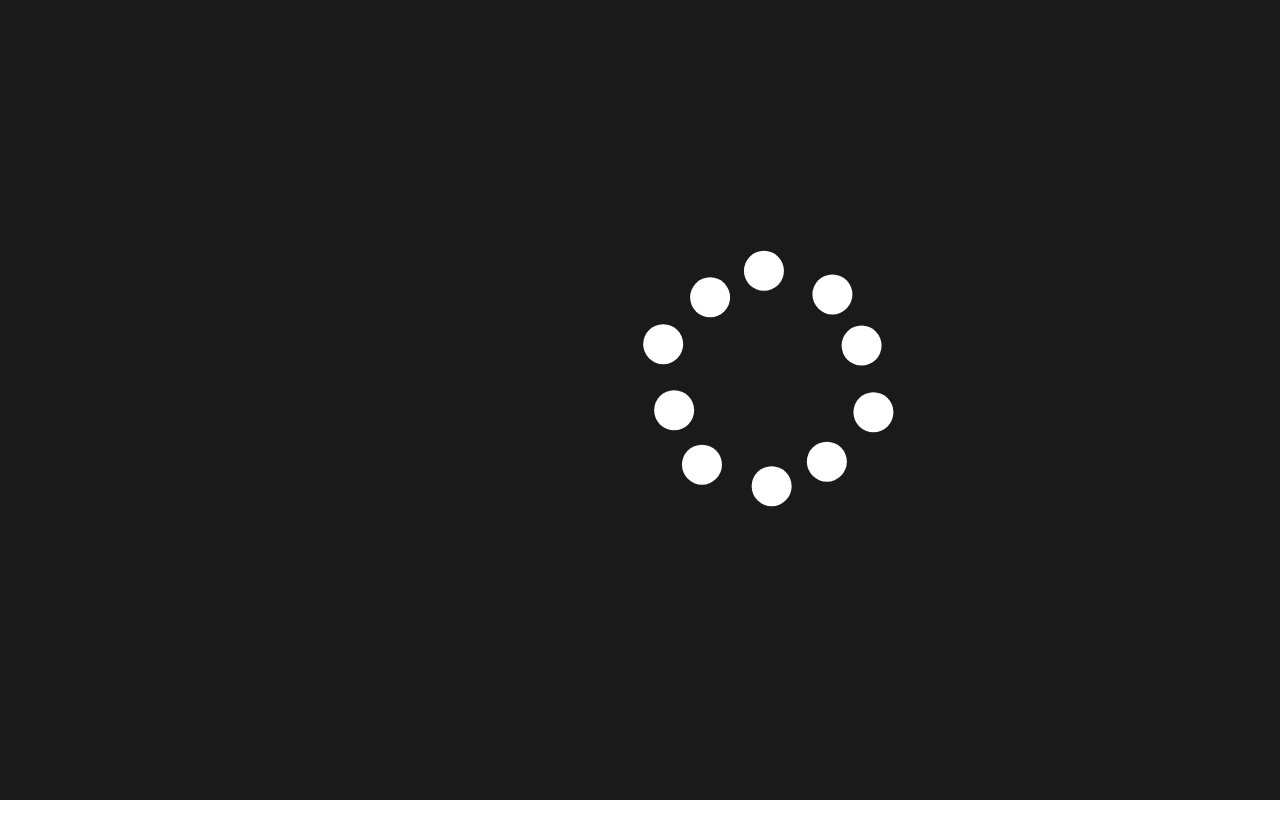
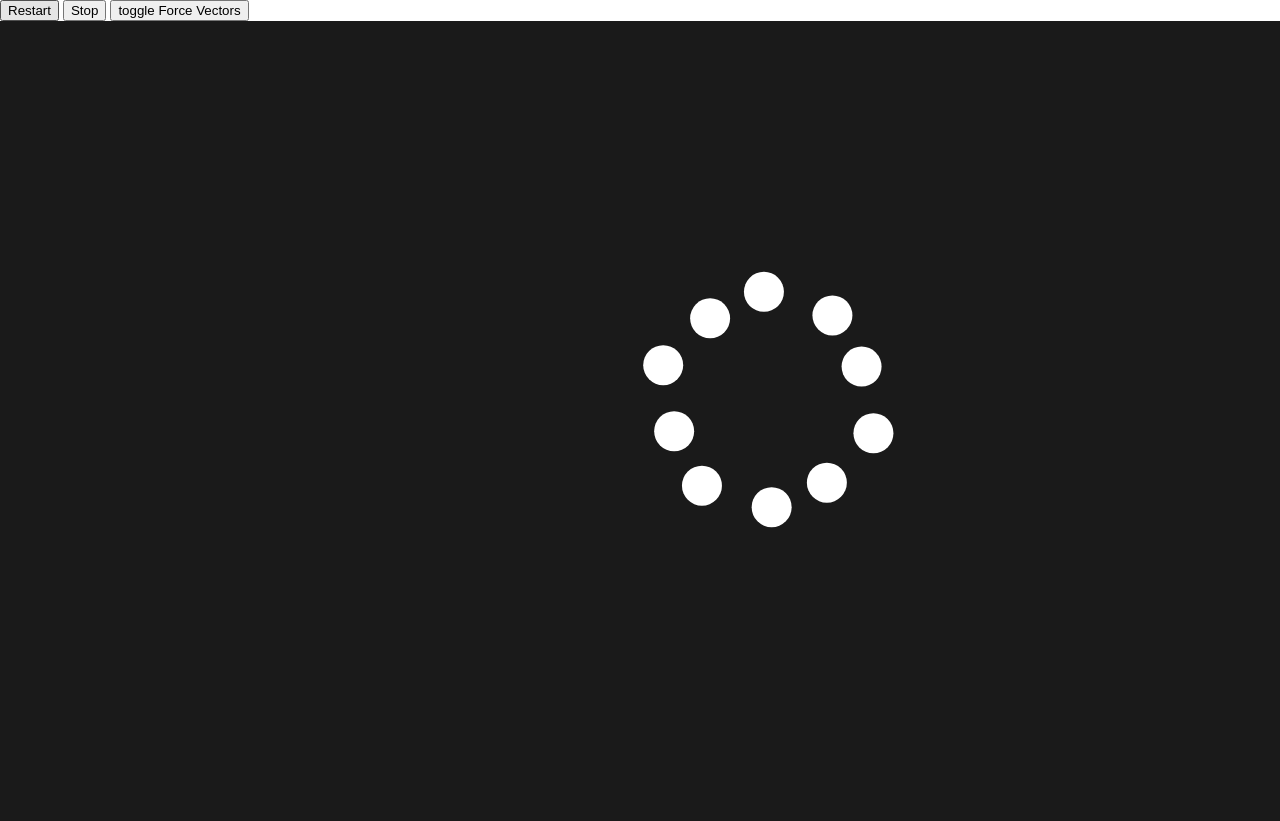
Before and after one commit to omega-lua/attraction-repulsion-system, a plain HTML site: page index.html in a window 1280 px wide. Before the commit the page ends 800 px from the top, so only its background shows below. Drawn offline with Linux system fonts and the light colour scheme.

Commit message:
add UI buttons (Restart, Stop, toggle force vectors)

```diff
--- a/index.html
+++ b/index.html
@@ -15,7 +15,9 @@
     </style>
   </head>
   <body>
-    <div id="output"></div>
+    <button onclick="location.reload()">Restart</button>
+    <button onclick="stopLoop()">Stop</button>
+    <button onclick="toggleForceVectors()">toggle Force Vectors</button>
     <canvas id="canvas"></canvas>
     <script src="simulation.js"></script>
   </body>
--- a/simulation.js
+++ b/simulation.js
@@ -5,11 +5,13 @@ let Particles = [];
 let simulationFrequency = 60;
 let simulationUpdateInterval = 1000 / simulationFrequency;
 let lastSimulationUpdate = 0;
-2
+let animationID;
+
 // visual canvas settings
 let canvasFrequency = 60;
 let canvasUpdateInterval = 1000 / canvasFrequency;
 let lastCanvasUpdate = 0;
+let showForceVectors = false;
 
 //setting up canvas
 const canvas = document.getElementById('canvas');
@@ -115,7 +117,7 @@ function drawForceVectors(Particles) {
     let y = particle.y;
 
     // Draw the force vector as a line
-    let multiplier = 50;
+    let multiplier = 60;
     ctx.beginPath();
     ctx.moveTo(x, y);  // Start the line from the particle's position
     ctx.lineTo(x + particle.vx * multiplier, y + particle.vy * multiplier);  // End the line at the force vector's end
@@ -134,7 +136,7 @@ function updateCanvas() {
   for (let i = 0; i < n; i++) { drawParticle(Particles[i]) }
 
   //DEBUG: draw force vectors
-  //drawForceVectors(Particles);
+  if (showForceVectors) { drawForceVectors(Particles) }
 }
 
 function loop(timestamp) {
@@ -148,11 +150,20 @@ function loop(timestamp) {
     if (timestamp - lastCanvasUpdate >= canvasUpdateInterval) {
       updateCanvas();
       lastCanvasUpdate = timestamp;
-      //return //to run loop only once
     }
 
     // tell browser to call function at every frame
-    requestAnimationFrame(loop);
+    animationID = requestAnimationFrame(loop);
+}
+
+// functions for UI elements
+function stopLoop() {
+  cancelAnimationFrame(animationID); // Stop animation loop
+  console.log("Animation stopped.");
+}
+
+function toggleForceVectors() {
+  showForceVectors = !showForceVectors;
 }
 
 // run the program
```
